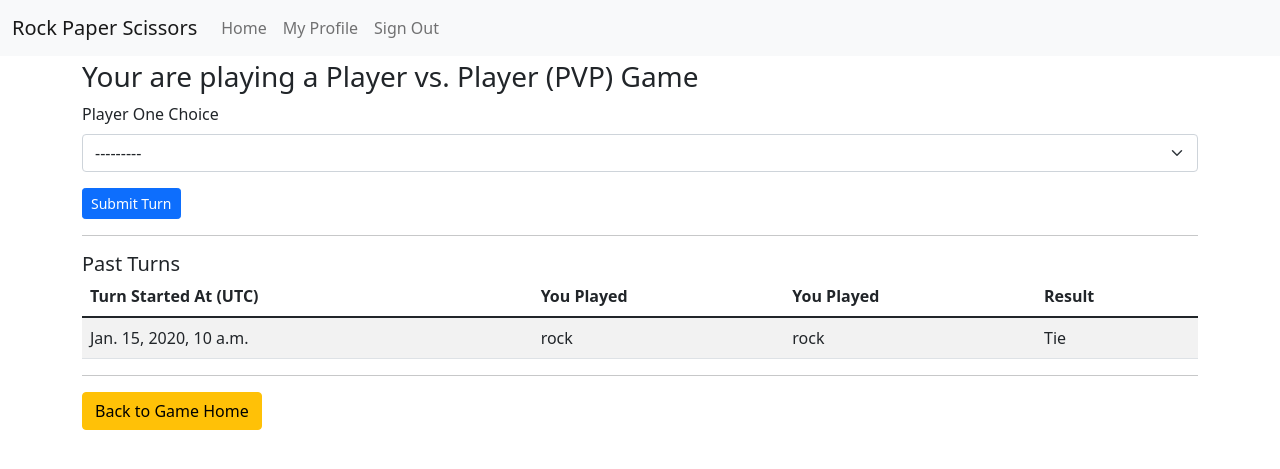
After one commit to mrtrosen/rps, a Django app: page /game/00000000-0000-0000-0000-000000000001/play/ in a window 1280 px wide. The commit adds this page. Shown: the top 469 px of the page. Run offline with Django 4.2, Linux system fonts and the light colour scheme; a user stored in the database is signed in; tables that the repository leaves empty hold one stand-in row (values such as "Sample post"); parts of the project's set-up code (start-up, migrations or seed data) failed here and were passed over; some libraries are stand-ins or nearby versions.

Commit message:
Initial game play - user against computer Saves each turn in the database, and checks to see if computer or user has won, allowing for ties which then allows user to continue playing until winner is determined

```diff
--- a/config/settings/base.py
+++ b/config/settings/base.py
@@ -80,7 +80,7 @@ THIRD_PARTY_APPS = [
 
 LOCAL_APPS = [
     "rps.users",
-    # Your stuff: custom apps go here
+    "rps.gameplay",
 ]
 # https://docs.djangoproject.com/en/dev/ref/settings/#installed-apps
 INSTALLED_APPS = DJANGO_APPS + THIRD_PARTY_APPS + LOCAL_APPS
--- a/config/urls.py
+++ b/config/urls.py
@@ -8,14 +8,12 @@ from django.views.generic import TemplateView
 
 urlpatterns = [
     path("", TemplateView.as_view(template_name="pages/home.html"), name="home"),
-
     # Django Admin, use {% url 'admin:index' %}
     path(settings.ADMIN_URL, admin.site.urls),
-
     # User management
     path("users/", include("rps.users.urls", namespace="users")),
     path("accounts/", include("allauth.urls")),
-
+    path("game/", include("rps.gameplay.urls", namespace="gameplay")),
 ] + static(settings.MEDIA_URL, document_root=settings.MEDIA_ROOT)
 
 
--- /dev/null
+++ b/rps/gameplay/apps.py
@@ -0,0 +1,6 @@
+from django.apps import AppConfig
+
+
+class GameplayConfig(AppConfig):
+    default_auto_field = "django.db.models.BigAutoField"
+    name = "rps.gameplay"
--- /dev/null
+++ b/rps/gameplay/forms.py
@@ -0,0 +1,93 @@
+import logging
+import random
+
+from django import forms
+from django.contrib.auth import get_user_model
+from django.utils import timezone
+
+from rps.gameplay.models import Game, GameTurn
+from rps.utils import constants
+
+User = get_user_model()
+logger = logging.getLogger(__name__)
+
+
+class UserTurnForm(forms.ModelForm):
+    """The form used for a user playing their part of the game"""
+
+    user = None
+    game = None
+
+    class Meta:
+        model = GameTurn
+        fields = ["player_one_choice", "player_two_choice"]
+
+    def __init__(self, *args, **kwargs):
+        # pass the logged in user and the game into the form for security/non-cheat reasons
+        self.user = kwargs.pop("user")
+        self.game = kwargs.pop("game")
+        super().__init__(*args, **kwargs)
+
+        if self.user == self.game.player_one:
+            self.fields["player_two_choice"].widget = forms.HiddenInput()
+        else:
+            self.fields["player_one_choice"].widget = forms.HiddenInput()
+
+    def save(self, commit=True):
+        instance = super().save(commit=False)
+        instance.game = self.game
+
+        if self.game.game_type == Game.PLAYER_VERSUS_COMPUTER:
+            # autoplay the turn for the computer
+            computer_choice = random.choice(
+                [constants.ROCK, constants.SCISSOR, constants.PAPER]
+            )
+            instance.player_two_choice = computer_choice
+
+        if (
+            instance.player_one_choice is not None
+            and instance.player_two_choice is not None
+        ):
+            # if they chose the same option, it's a TIE
+            if instance.player_one_choice == instance.player_two_choice:
+                instance.turn_result = GameTurn.PLAYER_TIE
+
+            # check the scenarios for player one beating player two:
+            # ROCK     beats    SCISSORS
+            # SCISSORS beats    PAPER
+            # PAPER    beats    ROCK
+            elif (
+                instance.player_one_choice == constants.ROCK
+                and instance.player_two_choice == constants.SCISSOR
+            ):
+                instance.turn_result = GameTurn.PLAYER_ONE_WINS
+            elif (
+                instance.player_one_choice == constants.SCISSOR
+                and instance.player_two_choice == constants.PAPER
+            ):
+                instance.turn_result = GameTurn.PLAYER_ONE_WINS
+            elif (
+                instance.player_one_choice == constants.PAPER
+                and instance.player_two_choice == constants.ROCK
+            ):
+                instance.turn_result = GameTurn.PLAYER_ONE_WINS
+
+            # If player one didn't beat player two on any of the choices, then player two wins by default!
+            else:
+                instance.turn_result = GameTurn.PLAYER_TWO_WINS
+
+        if instance.turn_result is not None:
+            if instance.turn_result in [
+                GameTurn.PLAYER_ONE_WINS,
+                GameTurn.PLAYER_TWO_WINS,
+            ]:
+                self.game.completed_at = timezone.now()
+
+        # save the game so that the modified_date updates to reflect that we have had some action performed on it
+
+        self.game.save()
+
+        if commit:
+            instance.save()
+
+        return instance
--- /dev/null
+++ b/rps/gameplay/urls.py
@@ -0,0 +1,10 @@
+from django.urls import path
+
+from rps.gameplay.views import index, new_game, play
+
+app_name = "gameplay"
+urlpatterns = [
+    path("", view=index, name="index"),
+    path("<uuid:game_uuid>/play/", view=play, name="play"),
+    path("new/<int:game_type>/", view=new_game, name="new_game"),
+]
--- /dev/null
+++ b/rps/gameplay/views.py
@@ -0,0 +1,108 @@
+import logging
+
+from django.contrib import messages
+from django.contrib.auth import get_user_model
+from django.contrib.auth.decorators import login_required
+from django.http import HttpRequest, HttpResponse
+from django.shortcuts import redirect, render
+from django.urls import reverse
+
+from rps.gameplay.forms import UserTurnForm
+from rps.gameplay.models import Game
+
+User = get_user_model()
+logger = logging.getLogger(__name__)
+
+
+def index(request: HttpRequest, *args, **kwargs) -> HttpResponse:
+    """The main gameplay page
+    This page displays information about gameplay options and allows a
+    user to select what type of game they wish to play
+    """
+    template = "gameplay/index.html"
+    past_games = None
+    count_past_games = 0
+
+    if request.user.is_authenticated:
+        past_games = request.user.past_games
+        count_past_games = past_games.count()
+
+    return render(
+        request,
+        template,
+        {
+            "count_past_games": count_past_games,
+            "past_games": past_games,
+        },
+    )
+
+
+@login_required
+def new_game(request: HttpRequest, *args, **kwargs) -> HttpResponse:
+    """Create a new game depending on which option the user chose to play"""
+    game_type = kwargs.get("game_type", None)
+    user = request.user
+
+    if game_type is not None and game_type in [
+        Game.PLAYER_VERSUS_COMPUTER,
+        Game.PLAYER_VERSUS_PLAYER,
+    ]:
+        try:
+            game = Game.objects.create(game_type=game_type, player_one=user)
+            messages.success(request, "Your new game is ready to play, good luck!")
+            return redirect(reverse("gameplay:play", kwargs={"game_uuid": game.id}))
+        except Exception as ex:
+            logger.error(ex)
+            messages.error(
+                request,
+                "There was an issue creating a new game, the site admins have been alerted, please try again later.",
+            )
+            return redirect(reverse("gameplay:index"))
+    else:
+        messages.error(
+            request,
+            "The requested new game type could not be located, please verify and retry.",
+        )
+        return redirect(reverse("gameplay:index"))
+
+
+@login_required
+def play(request: HttpRequest, *args, **kwargs) -> HttpResponse:
+    """The main gameplay page
+    Allows the user to select their choice, and then waits for second user to play their turn
+    """
+    template = "gameplay/play.html"
+    game_id = kwargs.get("game_uuid", None)
+    user = request.user
+
+    if Game.objects.filter(id=game_id).exists():
+        game = Game.objects.get(id=game_id)
+    else:
+        messages.error(
+            request,
+            "The requested game could not be located, please verify you have the correct URL.",
+        )
+        return redirect(reverse("gameplay:index"))
+
+    if request.method == "POST":
+        form = UserTurnForm(request.POST, user=user, game=game)
+        if form.is_valid():
+            form.save()
+            messages.success(request, "Your turn has been played!")
+            return redirect(reverse("gameplay:play", kwargs={"game_uuid": game.id}))
+    else:
+        form = UserTurnForm(user=user, game=game)
+
+    # get the winner of the game, if any, so we don't query the db multiple times in the html
+    game_winner_info = game.game_winner_info
+
+    return render(
+        request,
+        template,
+        {
+            "user": user,
+            "game": game,
+            "form": form,
+            "game_winner_info": game_winner_info,
+        },
+    )
--- /dev/null
+++ b/rps/utils/constants.py
@@ -0,0 +1,9 @@
+ROCK = 1
+SCISSOR = 2
+PAPER = 3
+
+GAMEPLAY_OPTIONS_DICT = {
+    ROCK: {"name": "rock", "beats": SCISSOR},
+    SCISSOR: {"name": "scissor", "beats": PAPER},
+    PAPER: {"name": "paper", "beats": ROCK},
+}
--- a/templates/base.html
+++ b/templates/base.html
@@ -14,7 +14,7 @@
     {% block css %}
     <!-- Latest compiled and minified Bootstrap CSS -->
     <link rel="stylesheet" href="https://cdnjs.cloudflare.com/ajax/libs/bootstrap/5.1.3/css/bootstrap.min.css" integrity="sha512-GQGU0fMMi238uA+a/bdWJfpUGKUkBdgfFdgBm72SUQ6BeyWjoY/ton0tEjH+OSH9iP4Dfh+7HM0I9f5eR0L/4w==" crossorigin="anonymous" referrerpolicy="no-referrer" />
-    <!-- Your stuff: Third-party CSS libraries go here -->
+    <link rel="stylesheet" href="https://cdnjs.cloudflare.com/ajax/libs/font-awesome/6.2.1/css/all.min.css" integrity="sha512-MV7K8+y+gLIBoVD59lQIYicR65iaqukzvf/nwasF0nqhPay5w/9lJmVM2hMDcnK1OnMGCdVK+iQrJ7lzPJQd1w==" crossorigin="anonymous" referrerpolicy="no-referrer" />
 
     <!-- This file stores project-specific CSS -->
     <link href="{% static 'css/project.css' %}" rel="stylesheet">
@@ -25,7 +25,7 @@
     {% block javascript %}
       <!-- Bootstrap JS -->
       <script defer src="https://cdnjs.cloudflare.com/ajax/libs/bootstrap/5.1.3/js/bootstrap.min.js" integrity="sha512-OvBgP9A2JBgiRad/mM36mkzXSXaJE9BEIENnVEmeZdITvwT09xnxLtT4twkCa8m/loMbPHsvPl0T8lRGVBwjlQ==" crossorigin="anonymous" referrerpolicy="no-referrer"></script>
-      <!-- Your stuff: Third-party javascript libraries go here -->
+      <script src="https://cdnjs.cloudflare.com/ajax/libs/font-awesome/6.2.1/js/all.min.js" integrity="sha512-rpLlll167T5LJHwp0waJCh3ZRf7pO6IT1+LZOhAyP6phAirwchClbTZV3iqL3BMrVxIYRbzGTpli4rfxsCK6Vw==" crossorigin="anonymous" referrerpolicy="no-referrer"></script>
 
       <!-- place project specific Javascript in this file -->
       <script defer src="{% static 'js/project.js' %}"></script>
--- /dev/null
+++ b/templates/gameplay/play.html
@@ -0,0 +1,77 @@
+{% extends 'base.html' %}
+{% load crispy_forms_tags %}
+
+{% block content %}
+  <h3>
+    {% if game.game_winner_info is not None %}
+      You played
+    {% else %}
+      Your are playing
+    {% endif %}
+    a {{ game.get_game_type_display }} Game
+  </h3>
+
+  {% if game_winner_info is not None %}
+    <div class="alert alert-success">
+      {% if game_winner_info.user == request.user %}
+        Congratulations! You won this game!
+      {% else %}
+        We're sorry, {{ game_winner_info.name }} won this game.
+      {% endif %}
+    </div>
+  {% else %}
+    {% if game.which_players_turn is None or game.which_players_turn.user == request.user %}
+      <form id="id_play_form" action="{% url 'gameplay:play' game.id %}" method="POST">{% csrf_token %}
+        {{ form|crispy }}
+        <button class="btn btn-primary btn-sm" type="submit">Submit Turn</button>
+      </form>
+    {% else %}
+      <div class="alert alert-info">The second player has not yet played their turn.</div>
+    {% endif %}
+  {% endif %}
+
+  {% if game.turns.all %}
+    <hr />
+    <h5 class="mb-0">Past Turns</h5>
+    <table class="table table-striped">
+      <thead>
+        <tr>
+          <th>Turn Started At (UTC)</th>
+          <th>
+            {% if game.player_one == request.user %}
+              You
+            {% else %}
+              Player One
+            {% endif %}
+            Played
+          </th>
+          <th>
+            {% if game.player_two == request.user %}
+              You
+            {% elif game.player_two is None %}
+              Computer
+            {% else %}
+              Player Two
+            {% endif %}
+            Played
+          </th>
+          <th>
+            Result
+          </th>
+        </tr>
+      </thead>
+      <tbody>
+      {% for turn in game.turns.all %}
+        <tr>
+          <td>{{ turn.created_at }}</td>
+          <td>{{ turn.get_player_one_choice_display|default:"Waiting" }}</td>
+          <td>{{ turn.get_player_two_choice_display|default:"Waiting" }}</td>
+          <td>{{ turn.get_turn_result_display|default:"" }}</td>
+        </tr>
+      {% endfor %}
+      </tbody>
+    </table>
+  {% endif %}
+  <hr />
+  <a href="{% url 'gameplay:index' %}" class="btn btn-warning">Back to Game Home</a>
+{% endblock %}
--- /dev/null
+++ b/templates/gameplay/result.html
@@ -0,0 +1,5 @@
+{% extends 'base.html' %}
+
+{% block content %}
+  <h2>Game Result</h2>
+{% endblock %}
```
Also changed, not shown: rps/gameplay/models.py (added, +189 -0 lines), rps/users/models.py (+20 -0 lines), templates/gameplay/index.html (added, +62 -0 lines), templates/pages/home.html (+15 -1 lines), README.md, rps/gameplay/__init__.py (added), rps/gameplay/migrations/0001_initial.py (added), rps/gameplay/migrations/0002_alter_game_modified_at.py (added), rps/gameplay/migrations/__init__.py (added), rps/utils/__init__.py (added).
